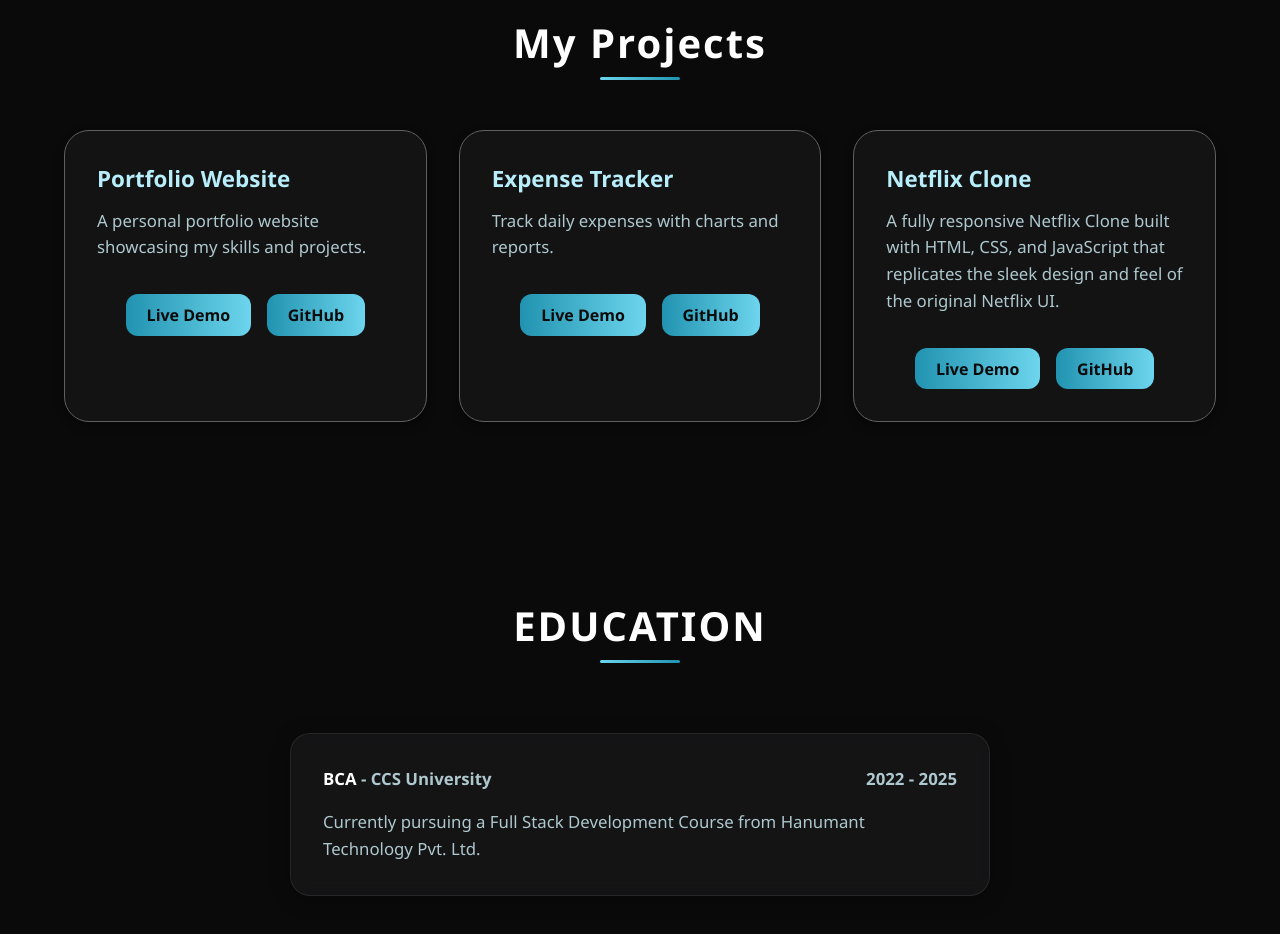
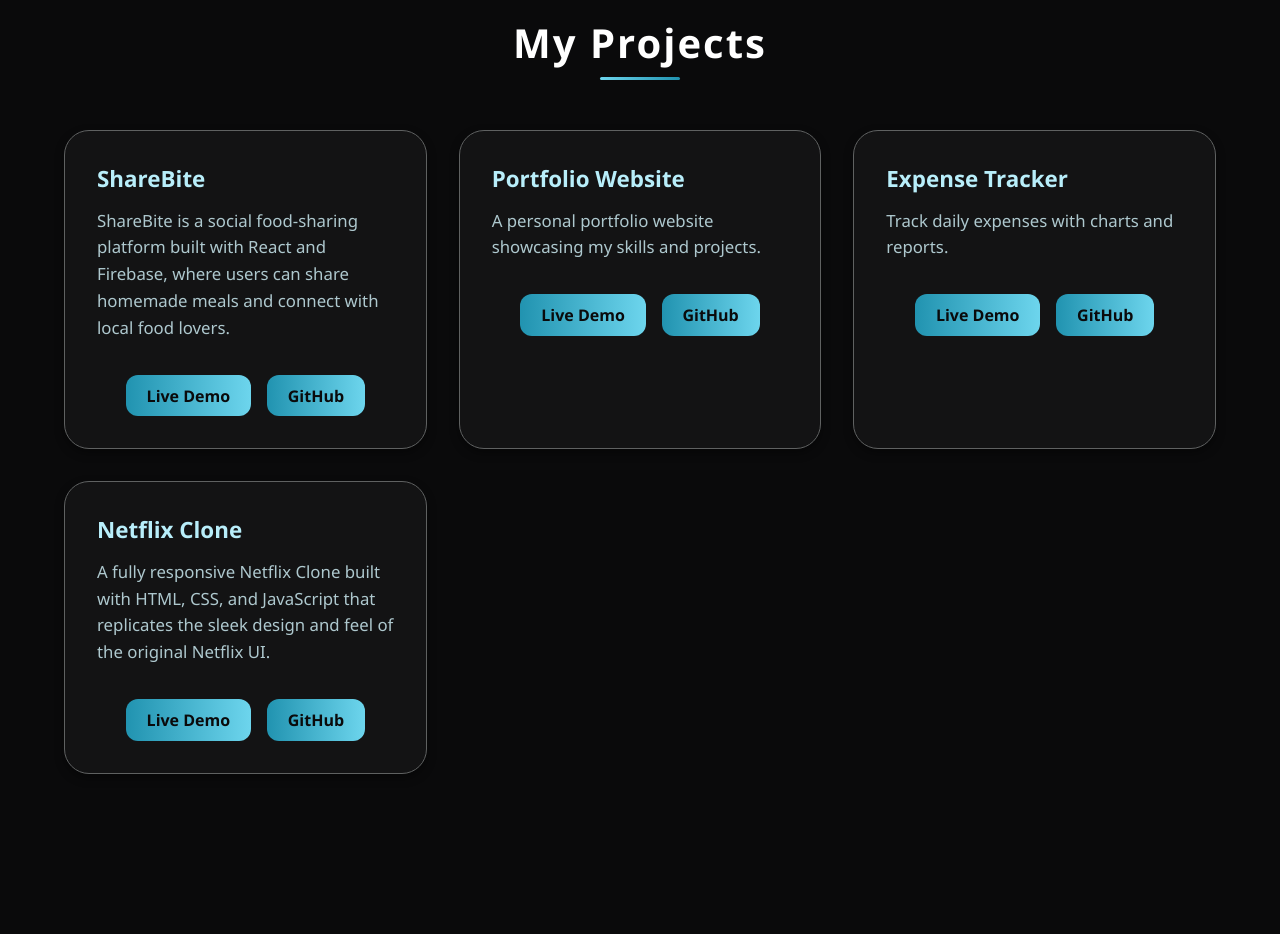
Before and after one commit to Dhruv-Learning/Portfolio_In_React, a React (Vite) app: page / in a window 1280 px wide. Shown: the part 1640-2574 px from the top of the page. Built offline with nearby package versions, Linux system fonts and the light colour scheme.

Commit message:
add new project

```diff
--- a/src/components/Projects.jsx
+++ b/src/components/Projects.jsx
@@ -8,11 +8,46 @@ function Projects() {
         <h3>My Projects</h3>
         <div className="mainProject">
           <div className="pbox">
+            <h4>ShareBite</h4>
+            <p>
+              ShareBite is a social food-sharing platform built with React and
+              Firebase, where users can share homemade meals and connect with
+              local food lovers.
+            </p>
+            <div className="btn">
+              <button>
+                <a
+                  href="https://sharebite-app.vercel.app/"
+                  target="_blank"
+                  rel="noopener noreferrer"
+                >
+                  Live Demo
+                </a>
+              </button>
+              <button>
+                <a
+                  href="https://github.com/Dhruv-Learning/ShareBite"
+                  target="_blank"
+                  rel="noopener noreferrer"
+                >
+                  GitHub
+                </a>
+              </button>
+            </div>
+          </div>
+
+          <div className="pbox">
             <h4>Portfolio Website</h4>
-          <p>A personal portfolio website showcasing my skills and projects.</p>
+            <p>
+              A personal portfolio website showcasing my skills and projects.
+            </p>
             <div className="btn">
-            <button><a href="portfolio-in-react-taupe.vercel.app">Live Demo</a></button>
-            <button><a href="https://github.com/Dhruv-Learning">GitHub</a></button>
+              <button>
+                <a href="portfolio-in-react-taupe.vercel.app">Live Demo</a>
+              </button>
+              <button>
+                <a href="https://github.com/Dhruv-Learning">GitHub</a>
+              </button>
             </div>
           </div>
 
@@ -20,17 +55,33 @@ function Projects() {
             <h4>Expense Tracker</h4>
             <p>Track daily expenses with charts and reports.</p>
             <div className="btn">
-            <button><a href="https://expense-app-two-mocha.vercel.app/">Live Demo</a></button>
-            <button><a href="https://github.com/Dhruv-Learning">GitHub</a></button>
+              <button>
+                <a href="https://expense-app-two-mocha.vercel.app/">
+                  Live Demo
+                </a>
+              </button>
+              <button>
+                <a href="https://github.com/Dhruv-Learning">GitHub</a>
+              </button>
             </div>
           </div>
 
           <div className="pbox">
             <h4>Netflix Clone</h4>
-          <p>A fully responsive Netflix Clone built with HTML, CSS, and JavaScript   that replicates the sleek design and feel of the original Netflix UI.</p>
+            <p>
+              A fully responsive Netflix Clone built with HTML, CSS, and
+              JavaScript that replicates the sleek design and feel of the
+              original Netflix UI.
+            </p>
             <div className="btn">
-            <button><a href="https://netflix-clone-1-smoky.vercel.app/">Live Demo</a></button>
-            <button><a href="https://github.com/Dhruv-Learning">GitHub</a></button>
+              <button>
+                <a href="https://netflix-clone-1-smoky.vercel.app/">
+                  Live Demo
+                </a>
+              </button>
+              <button>
+                <a href="https://github.com/Dhruv-Learning">GitHub</a>
+              </button>
             </div>
           </div>
         </div>
--- a/src/index.css
+++ b/src/index.css
@@ -489,6 +489,13 @@ header .logo {
   transform: translateY(-6px);
   box-shadow: 0 6px 20px rgba(109, 213, 237, 0.3);
 }
+.pbox:nth-child(1):hover {
+  box-shadow: 0 0 15px rgba(255, 195, 113, 0.6);
+  transform: scale(1.03);
+  transition: all 0.3s ease;
+}
+
+
 
 /* 🧩 Titles & Text */
 .pbox h4 {
```
Lines whose indentation alone changed are shown as unchanged.
